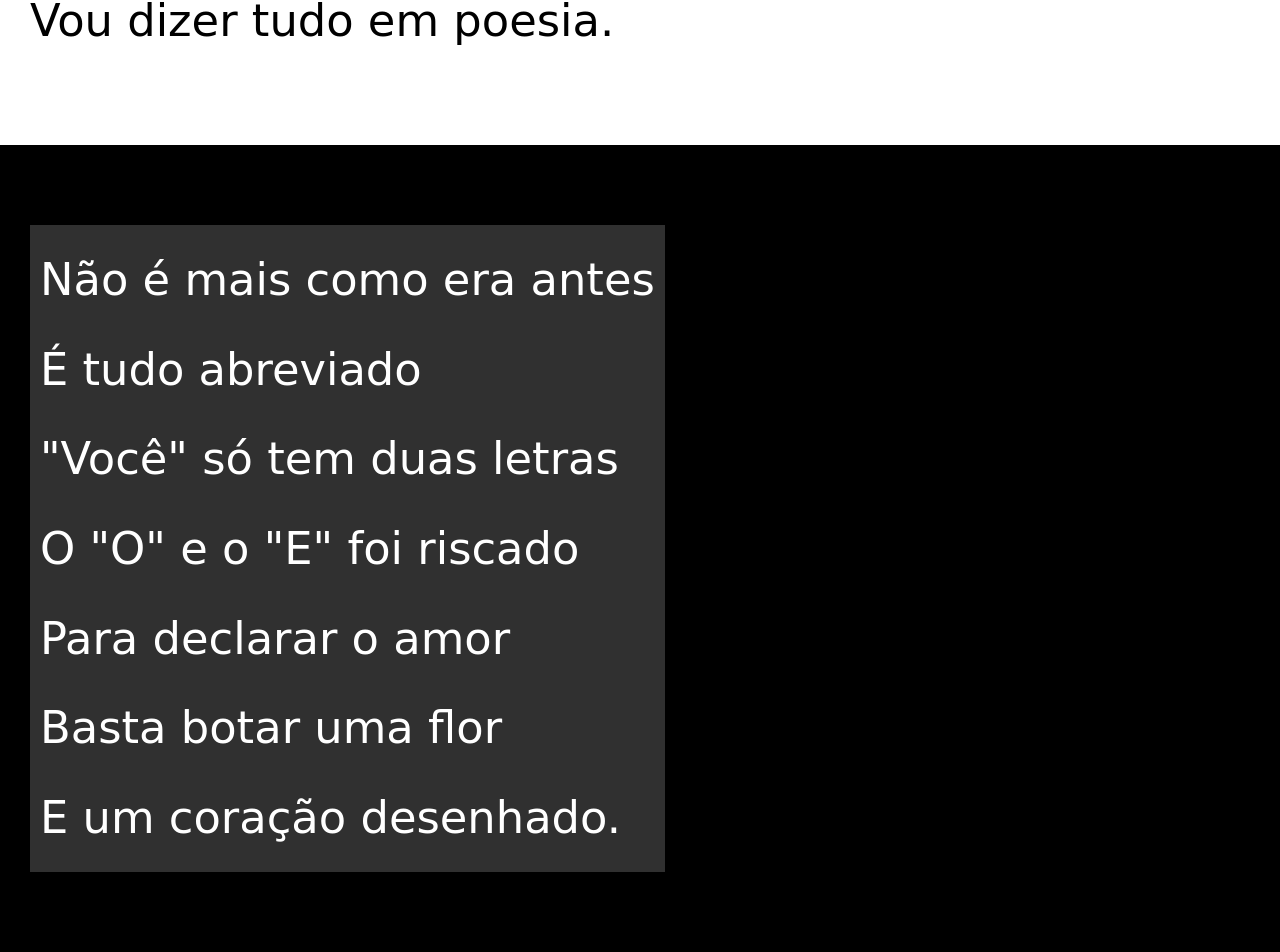
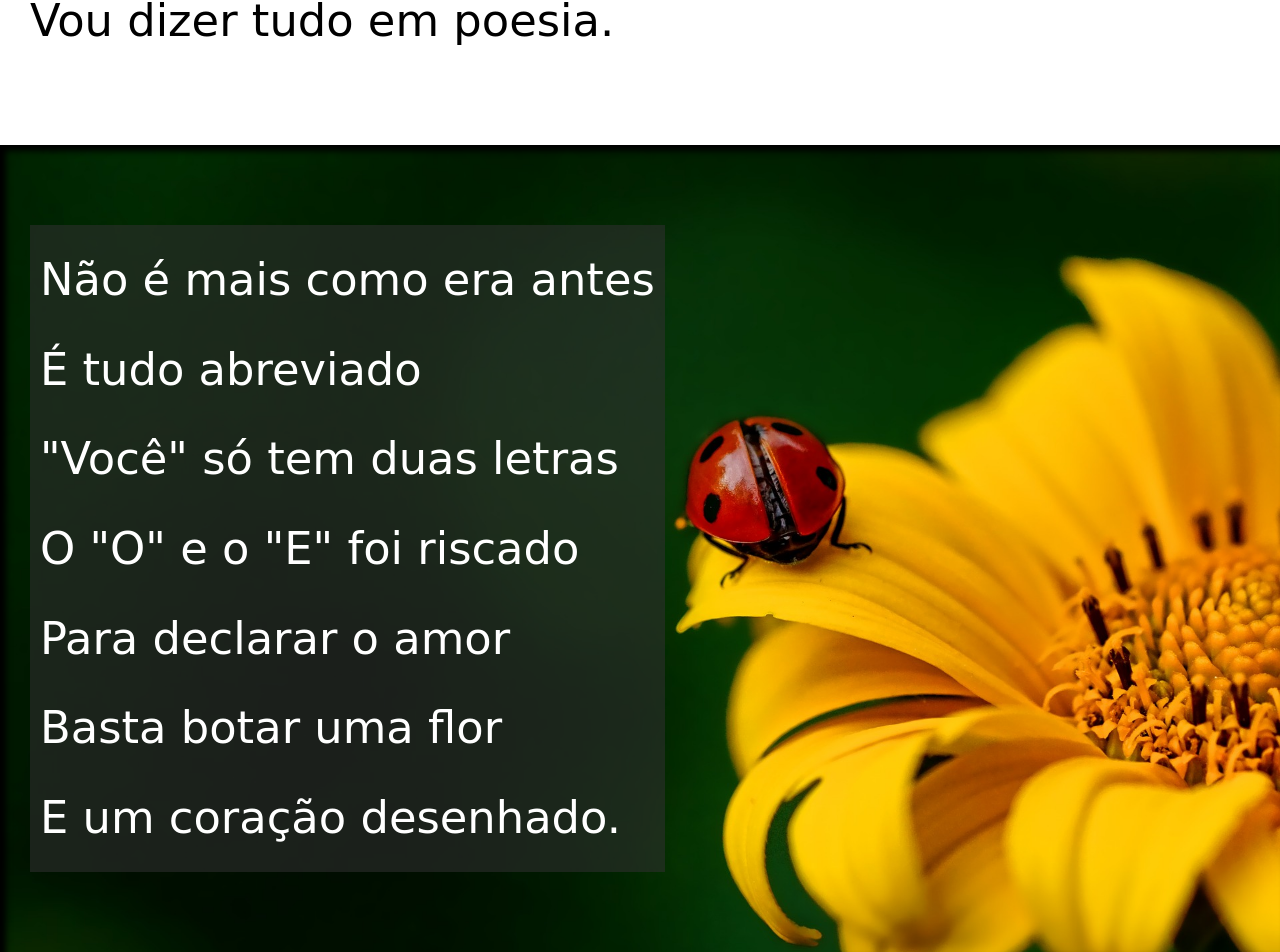
Before and after one commit to GiovaneSampaio2001/html-css, a plain HTML site: page Projeto-Html-2/index.html in a window 1280 px wide. Shown: the part 892-1844 px from the top of the page. Drawn offline with Linux system fonts and the light colour scheme.

Commit message:
Terminei O Site

```diff
--- a/Projeto-Html-2/estilo/style.css
+++ b/Projeto-Html-2/estilo/style.css
@@ -52,13 +52,26 @@ section.normal{
     color: black;
 }
 
+#img01{
+    background-image: url('../imagens/background001.jpg');
+    background-position: right center;
+    background-size: cover;
+}
+
+#img02{
+    background-image: url('../imagens/background002.jpg');
+    background-size: cover;
+}
+
 section.imagem{
     background-color: black;
     color: white;
+    box-shadow:inset 6px 6px 6px rgba(0, 0, 0, 514);
+    background-attachment: fixed;
 }
 
 .imagem > p{
-    background-color: rgb(48, 48, 48);
+    background-color: rgba(48, 48, 48, 0.575);
     display: inline-block;
     padding: 10px;
 }
--- a/Projeto-Html-2/index.html
+++ b/Projeto-Html-2/index.html
@@ -32,7 +32,7 @@
 
 
 
-<section class="imagem">
+<section class="imagem" id="img01">
     <p>
         Não é mais como era antes <br>
         É tudo abreviado <br>
@@ -68,7 +68,7 @@
 
 
 
-<section class="imagem">
+<section class="imagem" id="img02">
     <p>
         Tenho saudade das cartas <br>
         Escritas com a própria mão <br>
```
